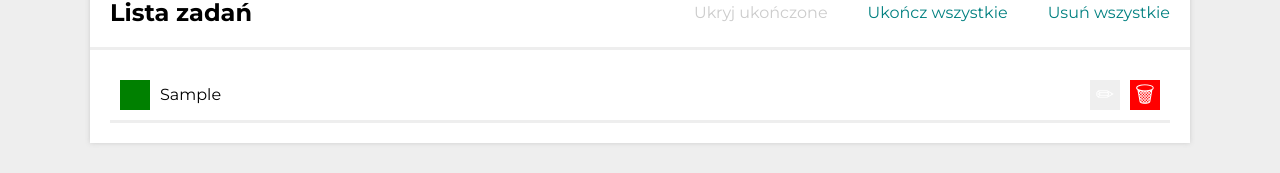
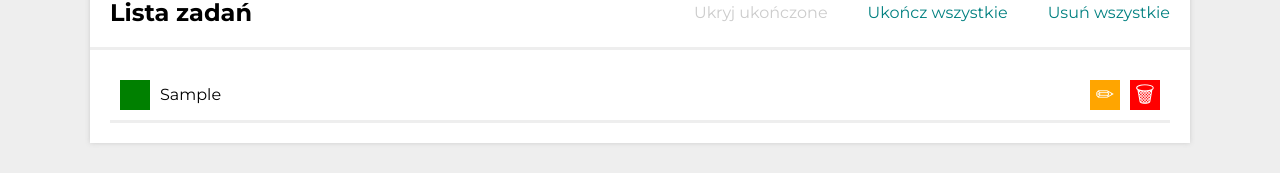
Before and after one commit to KalinaJakubowska/todos-list-react, a React (Create React App) app: page / in a window 1280 px wide. Both pictures are taken after typing "Sample" into the empty fields and a click on the button "Dodaj zadanie". Shown: the part 351-524 px from the top of the page. Built offline with nearby package versions, Linux system fonts and the light colour scheme.

Commit message:
active and hover changed with filter, edit buttons and input styled

```diff
--- a/src/features/tasks/TasksList/index.js
+++ b/src/features/tasks/TasksList/index.js
@@ -1,6 +1,6 @@
 import React, { useState } from "react";
 import { useSelector, useDispatch } from "react-redux";
-import { List, Item, Content, Button } from "./styled.js";
+import { List, Item, Content, Button, EditableContent, ContentInput } from "./styled.js";
 import { selectTasks, toggleTaskDone, deleteTask, editTask } from "../tasksSlice.js";
 
 const TasksList = () => {
@@ -40,22 +40,22 @@ const TasksList = () => {
 
                     {editableId === id
                         ? (
-                            <>
-                                <input value={newTaskName} onChange={({ target }) => setNewTaskName(target.value)} />
-                                <Button edit onClick={() => onEditSave(id, name)}>
+                            <EditableContent as="form">
+                                <ContentInput value={newTaskName} onChange={({ target }) => setNewTaskName(target.value)} />
+                                <Button save onClick={() => onEditSave(id, name)}>
                                     Zapisz
                                 </Button>
-                            </>
+                            </EditableContent>
                         )
                         : (
-                            <>
+                            <EditableContent>
                                 <Content done={done}>
                                     {name}
                                 </Content>
-                                <Button onClick={() => setEditableId(id) || setNewTaskName(name)}>
+                                <Button edit onClick={() => setEditableId(id) || setNewTaskName(name)}>
                                     ✏
                                 </Button>
-                            </>
+                            </EditableContent>
                         )
                     }
 
--- a/src/features/tasks/TasksList/styled.js
+++ b/src/features/tasks/TasksList/styled.js
@@ -8,7 +8,7 @@ export const List = styled.ul`
 export const Item = styled.li`
     border-bottom: 3px solid ${({ theme }) => theme.color.background};
     display: grid;
-    grid-template-columns: auto 1fr auto auto;
+    grid-template-columns: auto 1fr auto ;
     grid-gap: 10px;
     padding: 10px;
     align-items: center;
@@ -28,7 +28,7 @@ export const Button = styled.button`
     width: 30px;
     height: 30px;
     border: none;
-    transition: background 0.3s;
+    transition: 0.3s;
     color: ${({ theme }) => theme.color.interactionButtonText};
     font-size: 22px;
     padding: 0px;
@@ -36,22 +36,33 @@ export const Button = styled.button`
 
     ${({ toggleDone }) => toggleDone && css`
         background-color: ${({ theme }) => theme.color.check};
-
-        &:hover {
-            background-color: hsl(120, 100%, 35%);
-        }
-        &:active {
-            background-color: hsl(120, 100%, 45%);
-        }
+    `}
+    ${({ edit }) => edit && css`
+        background-color: ${({ theme }) => theme.color.edit};
+    `}
+    ${({ save }) => save && css`
+        background-color: ${({ theme }) => theme.color.edit};
+        font-size: unset;
+        width: unset;
+        padding: 0px 10px;
     `}
     ${({ remove }) => remove && css`
         background-color: ${({ theme }) => theme.color.remove};
+    `}
 
-        &:hover {
-            background-color: hsl(0, 100%, 65%);
-        }
-        &:active {
-            background-color: hsl(0, 100%, 75%);
-        }
-    `}
+    &:hover {
+        filter: brightness(120%);
+    }
+    &:active {
+        filter: brightness(140%);
+    }
 `
+export const EditableContent = styled.div`
+    display: grid;
+    grid-template-columns: 1fr auto;
+    grid-gap: 10px;
+    align-items: center;
+`
+export const ContentInput = styled.input`
+    width: 100%;
+`
```
